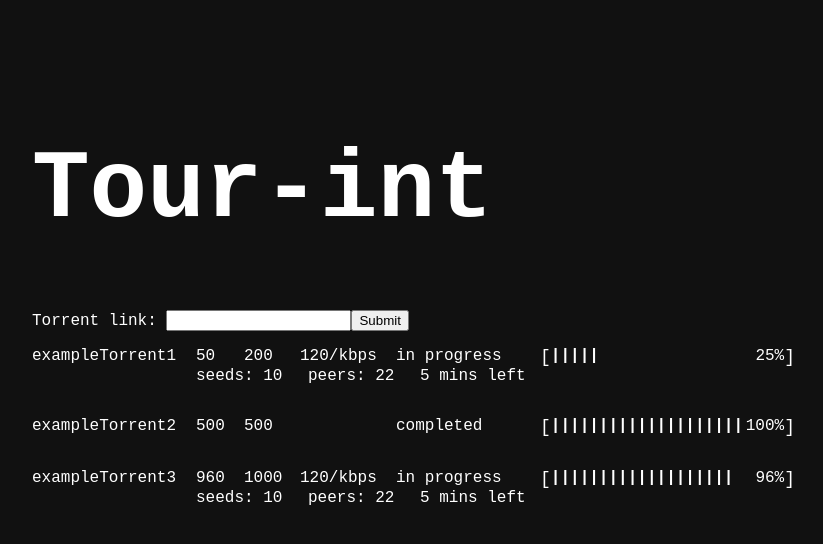
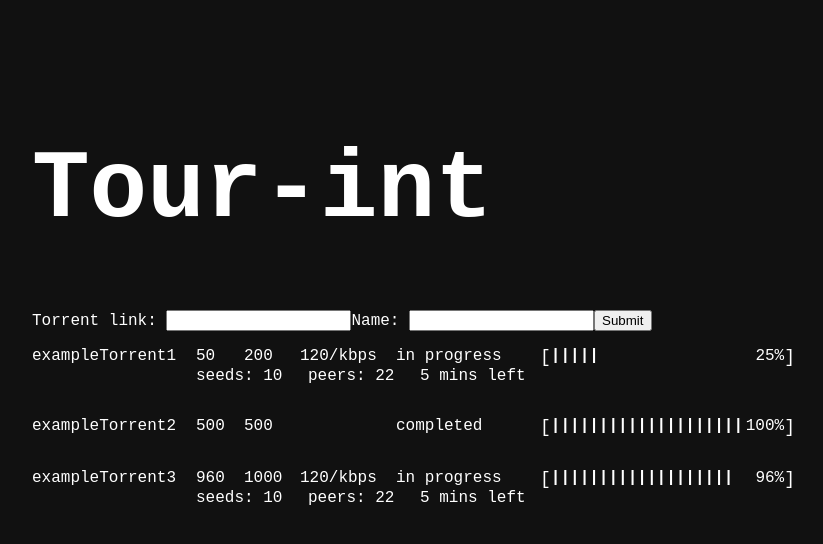
Before and after one commit to johnvtan/tour-int, a React (Create React App) app in the folder client/: page / in a window 1280 px wide. Shown: the top 544 px of the page, without its empty margins (216-1039 px from the left). Built offline with nearby package versions, Linux system fonts and the light colour scheme.

Commit message:
Add torrent name form field

```diff
--- a/client/src/api/torrent.jsx
+++ b/client/src/api/torrent.jsx
@@ -1,12 +1,13 @@
 import axios from "axios";
 
-export const createTorrent = (data) => {
+export const createTorrent = (formData) => {
   return axios({
     url: "BACKEND URL HERE",
     method: "POST",
     data: {
       torrent: {
-        url: data,
+        url: formData.url,
+        name: formData.name,
       },
     },
   });
--- a/client/src/components/TorrentForm.jsx
+++ b/client/src/components/TorrentForm.jsx
@@ -2,30 +2,39 @@ import React, { useState } from "react";
 import { createTorrent } from "../api/torrent";
 
 function TorrentForm() {
-  const [value, setValue] = useState("");
+  const [values, setValues] = useState({ url: "", name: "" });
 
   const handleInputChange = (e) => {
-    setValue(e.target.value);
+    e.persist();
+
+    setValues((values) => ({ ...values, [e.target.name]: e.target.value }));
   };
 
   const handleSubmit = (e) => {
     e.preventDefault();
 
-    createTorrent(value)
+    createTorrent(values)
       .then((data) => console.log("POST SUCCESS", data))
       .catch((err) => console.warn("POST failed with message:", err));
-
-    setValue("");
+    setValues({ url: "", name: "" });
   };
 
   return (
     <>
       <form onSubmit={handleSubmit}>
-        <label htmlFor="add-torrent">Torrent link: </label>
+        <label htmlFor="url">Torrent link: </label>
         <input
           type="text"
-          name="add-torrent"
-          value={value}
+          name="url"
+          value={values.url}
+          required
+          onChange={handleInputChange}
+        />
+        <label htmlFor="name">Name: </label>
+        <input
+          type="text"
+          name="name"
+          value={values.name}
           required
           onChange={handleInputChange}
         />
```
